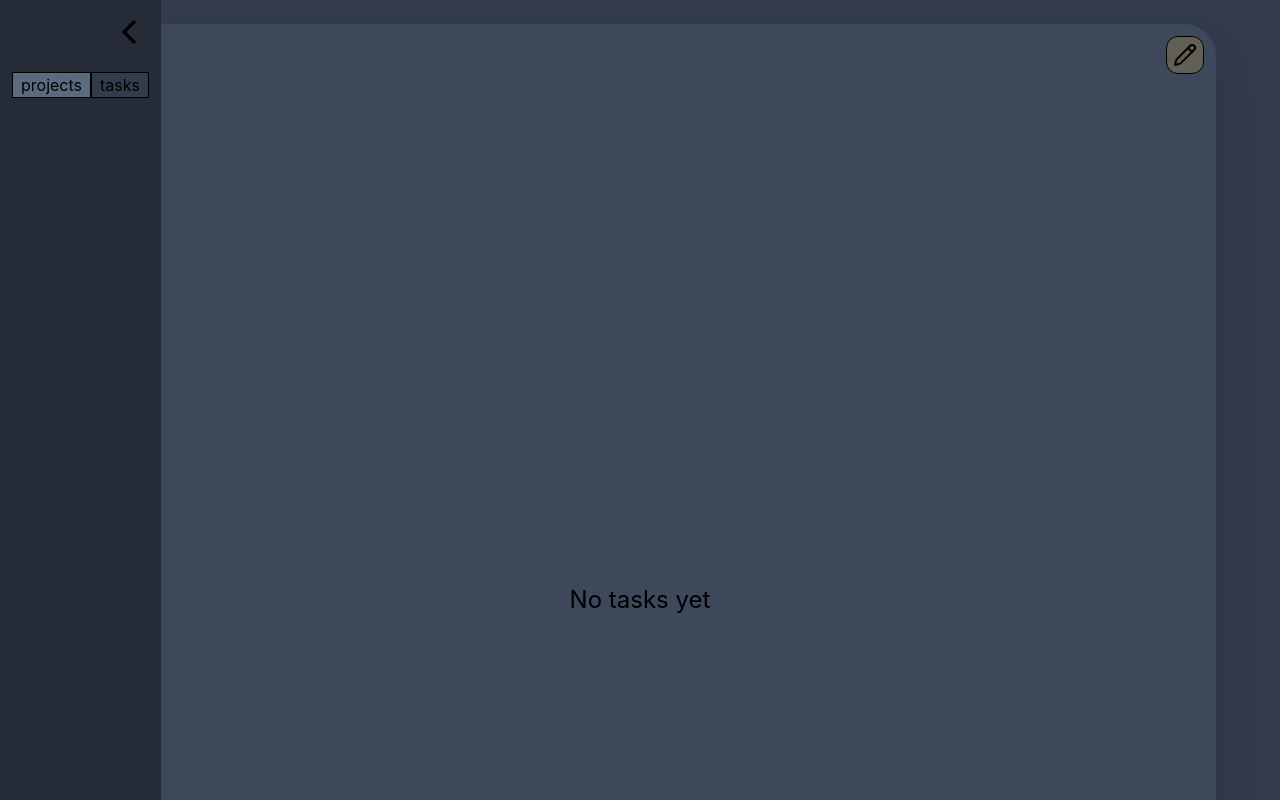
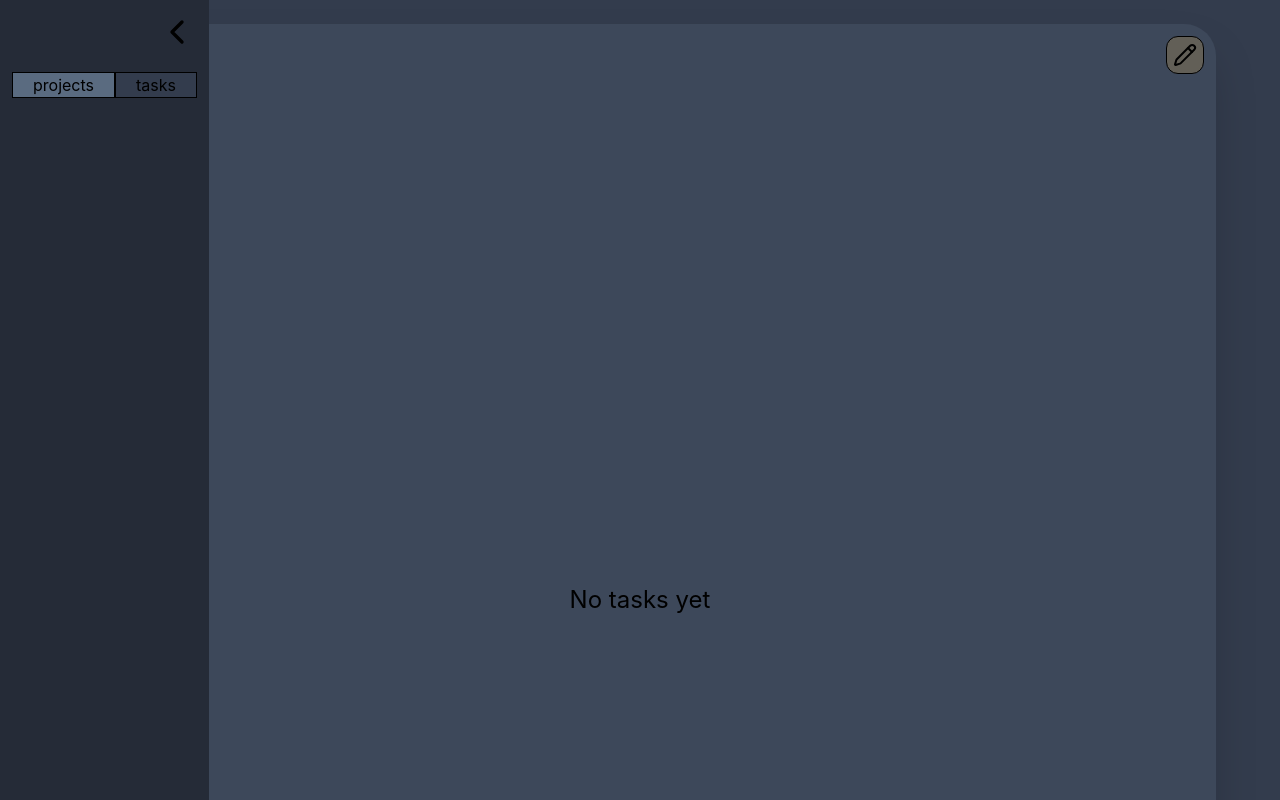
Before and after one commit to milodino-eater123/larp-project, a React (Vite) app in the folder coding_hq/: page / in a window 1280 px wide. Both pictures are taken after a click on the button 30 px from the left and 30 px from the top of the page. Shown: the top 800 px of the page. Built offline with nearby package versions, Linux system fonts and the light colour scheme.

Commit message:
ok im done i cba

```diff
--- a/coding_hq/src/components/AddTaskPopup/ProjectDropdown.jsx
+++ b/coding_hq/src/components/AddTaskPopup/ProjectDropdown.jsx
@@ -1,4 +1,4 @@
-import {useState,useContext} from 'react';
+import {useContext} from 'react';
 import {ProjectContext} from '../../context/ProjectProvider';
 
 export default function ProjectDropdown({setIsAddingProject,isDropdownOpen,setIsDropdownOpen,selectedProject,setSelectedProject}){
--- a/coding_hq/src/components/SideBar/ProjectList.jsx
+++ b/coding_hq/src/components/SideBar/ProjectList.jsx
@@ -14,12 +14,15 @@ export default function ProjectList() {
 }
 
 function Project({project,openProjectId,setOpenProjectId}){
-    const {deleteProject} = useContext(ProjectContext);
+    const {deleteProject,updateProjectName} = useContext(ProjectContext);
     const isOpen = openProjectId === project.id;
-    const longPressEvent = useLongPress(() => setOpenProjectId(project.id))
+    const longPressEvent = useLongPress(() => setOpenProjectId(project.id));
+
     return(
     <div {...longPressEvent} className="relative select-none touch-none" onContextMenu={(e) => e.preventDefault()}>
-        <div className="border border-[#68758A] text-[#7D899B] py-1 px-1">{project.name}</div>
+        <input className="border border-[#68758A] text-[#7D899B] py-1 px-2" defaultValue={project.name}
+        onChange={(e)=>updateProjectName(project.id,e.target.value)}/>
+
         {isOpen &&
         <>
         <div
--- a/coding_hq/src/components/SideBar/SideBar.jsx
+++ b/coding_hq/src/components/SideBar/SideBar.jsx
@@ -1,15 +1,10 @@
-import { useContext, useState } from 'react';
-import { TaskContext } from '../../context/TaskProvider';
-import { ProjectContext} from '../../context/ProjectProvider';
-import { useLongPress } from '../../hooks/useLongPress';
+import { useState } from 'react';
 import ProjectList from './ProjectList'
 import TaskList from './TaskList'
 import { ChevronLeft,List } from "lucide-react";
 
 
 export default function SideBar(){
-    const tasks = useContext(TaskContext);
-    const projects = useContext(ProjectContext);
     const [isSideBarOpen, setIsSideBarOpen] = useState(false);
     return (
         isSideBarOpen ?
@@ -29,12 +24,12 @@ function OpenSideBar ({setIsSideBarOpen}) {
             <div className="flex justify-end pt-[env(safe-area-inset-top)]">
             <button onClick={()=>setIsSideBarOpen(false)}><ChevronLeft className=" text-black w-10 h-10"/></button>
             </div>
-            <div>
+            <div className="flex justify-center">
                 <button
-                className={`border px-2 ${mode==="projects" ? "bg-[#5A6B80]":"bg-blue"}`}
+                className={`border px-5 ${mode==="projects" ? "bg-[#5A6B80]":"bg-blue"}`}
                 onClick={()=>setMode("projects")}>projects</button>
                 <button
-                className={`border px-2 ${mode==="tasks" ? "bg-[#5A6B80]":"bg-blue"}`}
+                className={`border px-5 ${mode==="tasks" ? "bg-[#5A6B80]":"bg-blue"}`}
                 onClick={()=>setMode("tasks")}>tasks</button>
             </div>
             <div>
--- a/coding_hq/src/components/SideBar/TaskList.jsx
+++ b/coding_hq/src/components/SideBar/TaskList.jsx
@@ -14,48 +14,37 @@ export default function TaskList() {
 }
 
 function Task({task,openTaskId,setOpenTaskId}){
-    const {deleteTask} = useContext(TaskContext);
+    const {deleteTask,editTask} = useContext(TaskContext);
     const isOpen = openTaskId === task.id;
-    const longPressEvent = useLongPress(() => setOpenTaskId(task.id))
+    const longPressEvent = useLongPress(() => setOpenTaskId(task.id));
 
     return(
     <div {...longPressEvent} className="relative select-none touch-none" onContextMenu={(e) => e.preventDefault()}>
-            <div className="border border-[#68758A] text-[#7D899B] py-1 px-1">
-                {task.name}
-            </div>
+        <input className="border border-[#68758A] text-[#7D899B] py-1 px-2" defaultValue={task.name}
+        onChange={(e)=>editTask(e.target.value, task.id)}/>
 
         {isOpen &&
         <>
         <div
-                    onClick={(e) => {
-                        e.stopPropagation();
+        onClick={(e)=>
+        {e.stopPropagation();
         setOpenTaskId(null);
         }}
-                    className="fixed inset-0 z-100 bg-black/20"
-                >
+        className="fixed inset-0 z-100 bg-black/20">
         </div>
-
         <div className="absolute z-101 bg-gray-400 flex flex-col rounded-2xl my-4 ml-1 border divide-y">
-                    <button
-                        className="flex justify-start px-6 py-0.5"
-                        onClick={(e) => {
-                            e.stopPropagation();
+            <button className="flex justify-start px-6 py-0.5"
+            onClick={(e)=>
+            {e.stopPropagation();
              setOpenTaskId(null);
-                        }}
-                    >
-                        edit
-                    </button>
-
-                    <button
-                        className="flex justify-start px-6 py-0.5"
-                        onClick={(e) => {
-                            e.stopPropagation();
+            }
+            }>edit</button>
+            <button className="flex justify-start px-6 py-0.5"
+            onClick={(e)=>
+            {e.stopPropagation();
             setOpenTaskId(null);
             deleteTask(task.id)
-                        }}
-                    >
-                        delete
-                    </button>
+            }}>delete</button>
         </div>
         </>
         }
--- a/coding_hq/src/context/ProjectProvider.jsx
+++ b/coding_hq/src/context/ProjectProvider.jsx
@@ -19,11 +19,14 @@ export function ProjectProvider({children}){
         setProjects(prev=>prev.filter(proj=>proj.id !== projectId))
         setTasks(prev=>prev.filter(task=>task.project_id !== projectId))
     }
+    function updateProjectName(projectId,newName){
+        setProjects(prev=>prev.map(proj=> proj.id === projectId ? {...proj,name:newName} : proj))
+    }
     function updateProjectContent(projectId,newContent){
         setProjects(prev=>prev.map(proj=> proj.id === projectId ? {...proj,content:newContent} : proj))
     }
     return (
-        <ProjectContext.Provider value={{projects,addProject,deleteProject,updateProjectContent}}>
+        <ProjectContext.Provider value={{projects,addProject,deleteProject,updateProjectName,updateProjectContent}}>
         {children}
         </ProjectContext.Provider>
     )
--- a/coding_hq/src/pages/Home/TaskButtons.jsx
+++ b/coding_hq/src/pages/Home/TaskButtons.jsx
@@ -2,7 +2,7 @@ import { useContext } from 'react';
 import { TaskContext } from '../../context/TaskProvider';
 import {Check, Plus} from 'lucide-react';
 export default function TaskButtons(){
-    const { tasks, addTask, deleteTask, addingTask, setAddingTask } = useContext(TaskContext);
+    const { tasks, deleteTask, setAddingTask } = useContext(TaskContext);
     const id = tasks[0] ? tasks[0].id:null
     return(
         <div className ='flex w-[80vw] justify-around'>
--- a/coding_hq/src/pages/Home/TaskCard.jsx
+++ b/coding_hq/src/pages/Home/TaskCard.jsx
@@ -3,7 +3,7 @@ import {TaskContext} from '../../context/TaskProvider';
 import { useNavigate } from "react-router-dom";
 import { EditButton } from './EditButton';
 export default function TaskCard(){
-    const {tasks,setTasks,editTask,isEditing} = useContext(TaskContext);
+    const {tasks,editTask,isEditing} = useContext(TaskContext);
     const navigate = useNavigate();
     const task_text = tasks[0] ? tasks[0].name : "No tasks yet";
     const project_id = tasks[0] ? tasks[0].project_id : null;
--- a/coding_hq/src/pages/ProjectPage.jsx
+++ b/coding_hq/src/pages/ProjectPage.jsx
@@ -1,18 +1,22 @@
 import { useParams } from 'react-router-dom';
-import { useContext,useState} from 'react';
+import { useContext } from 'react';
 import { ProjectContext } from '../context/ProjectProvider';
 import ReturnHomeButton from '../components/ReturnHomeButton';
-import { Check } from 'lucide-react';
 export function ProjectPage(){
     const { id } = useParams();
-    const {projects,setProjects,updateProjectContent} = useContext(ProjectContext);
+    const {projects,updateProjectName,updateProjectContent} = useContext(ProjectContext);
     const project = projects.find(p=>p.id ===id);
 
+    if (!project) {
+        return (
+            <div className="h-screen flex justify-center items-center">Project not found</div>
+        )
+    }
     return (
     <div className = "overflow-y-auto bg-black flex flex-col h-screen pt-6">
         <div className = "flex justify-between p-7">
         <ReturnHomeButton />
-        <h1 className="text-white text-3xl font-bold">{project.name}</h1>
+        <input className="w-full text-white text-3xl font-bold text-center" defaultValue={project.name} onChange={(e)=>updateProjectName(id,e.target.value)}/>
         <div></div>
         </div>
         <textarea className = "text-white placeholder:text-gray-500 outline-none w-full h-full p-5"
```
Lines whose indentation alone changed are shown as unchanged.
